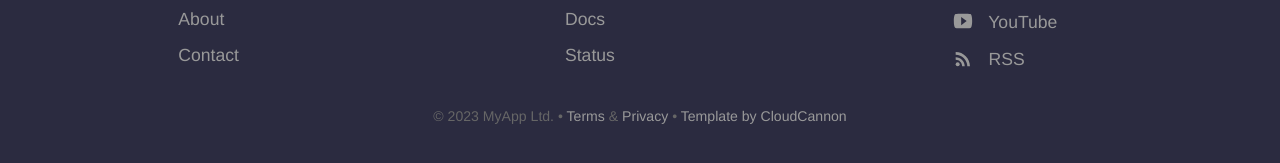
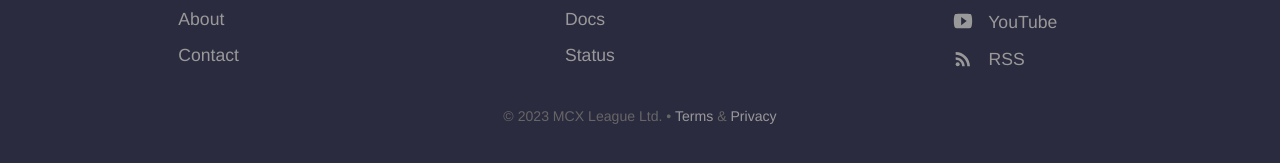
Before and after one commit to mcxleague/server-hosting, a Jekyll site: the page built from index.html, in a window 1280 px wide and 900 px high, scrolled down 2111 px. Shown: the part 723-886 px from the top of the window. Built offline with Jekyll 4.4.1, drawn with Linux system fonts in a browser that asks for light colours.

Commit message:
Update default.html

```diff
--- a/_layouts/default.html
+++ b/_layouts/default.html
@@ -44,7 +44,7 @@
 					</ul>
 					{% endfor %}
 				</div>
-				<p class="copyright">&copy; {{ site.time | date: '%Y' }} MyApp Ltd. • <a href="#">Terms</a> &amp; <a href="#">Privacy</a> • <a href="https://cloudcannon.com/">Template by CloudCannon</a></p>
+				<p class="copyright">&copy; {{ site.time | date: '%Y' }} MCX League Ltd. • <a href="#">Terms</a> &amp; <a href="#">Privacy</a></p>
 			</div>
 		</footer>
 		<script>
```
